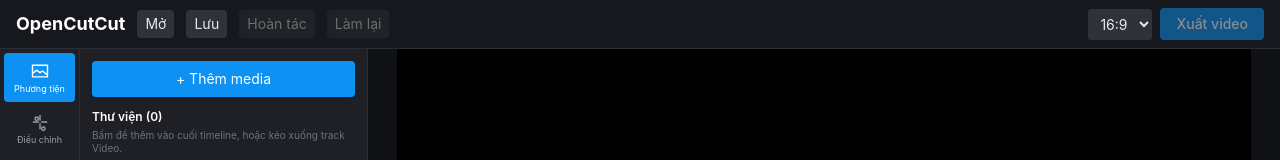
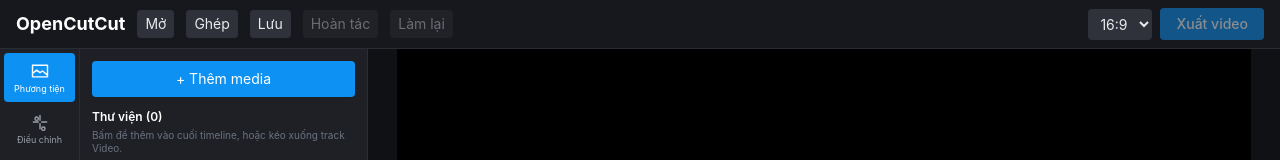
Before and after one commit to HoangThai18/thaipro-craft, a React (Vite) app in the folder apps/opencutcut/desktop/: page / in a window 1280 px wide. Shown: the top 160 px of the page. Built offline with nearby package versions, Linux system fonts and the light colour scheme; the HTML template or start-up script is replaced by a standard one.

Commit message:
OpenCutCut: ghép dự án nối tiếp, sinh id mới cho mục nguồn

```diff
--- a/apps/opencutcut/desktop/src/App.tsx
+++ b/apps/opencutcut/desktop/src/App.tsx
@@ -10,6 +10,7 @@ import {
   estimateBeatGrid,
   fullCrop,
   keyframeTimes,
+  noiDuAn,
   normalizeCrop,
   pack,
   pixelToTime,
@@ -820,6 +821,49 @@ export default function App() {
         path: duongDan,
         data: JSON.stringify(dongBo.current()),
       }).catch(() => {});
+    }
+  };
+
+  /** Nối một dự án khác vào sau dự án hiện tại. */
+  const mergeProjectFile = async () => {
+    try {
+      const picked = await open({
+        title: "Ghép dự án",
+        multiple: false,
+        filters: [{ name: "Dự án OpenCutCut", extensions: ["occut"] }],
+      });
+      if (typeof picked !== "string" || !picked) return;
+      const raw = JSON.parse(await invoke<string>("load_project", { path: picked }));
+      const parsed = raw as Partial<ProjectFile>;
+      const source = parsed.project;
+      if (!source) throw new Error("Tệp không có dự án");
+      const clips = (source.clips ?? []).map(khoiPhucClip);
+      const texts = (source.texts ?? []).map(khoiPhucLopChu);
+      const audios = (source.audios ?? []).map(khoiPhucAm);
+      if (clips.length + texts.length + audios.length === 0) {
+        setExportMsg("Dự án nguồn trống, không có gì để ghép.");
+        return;
+      }
+      const leCh = project.clips.reduce(
+        (max, c) => Math.max(max, c.start + c.duration),
+        0
+      );
+      push({
+        clips: noiDuAn(project.clips, clips),
+        texts: noiDuAn(project.texts, texts.map((t) => ({ ...t, start: t.start + leCh }))),
+        audios: noiDuAn(project.audios, audios.map((a) => ({ ...a, start: a.start + leCh }))),
+      });
+      // Tệp nguồn cũng cung cấp media, đưa vào thư viện cho kéo dùng tiếp.
+      setAssets((hienTai) => {
+        const co = new Set(hienTai.map((a) => a.path));
+        return [...hienTai, ...(parsed.assets ?? []).filter((a) => !co.has(a.path))];
+      });
+      for (const audio of audios) void analyzeAudio(audio.id, audio.path);
+      setExportMsg(
+        `Đã ghép ${clips.length} clip, ${texts.length} lớp chữ, ${audios.length} âm thanh.`
+      );
+    } catch (e: any) {
+      setExportMsg(`Không ghép được dự án: ${e}`);
     }
   };
 
@@ -1574,6 +1618,13 @@ export default function App() {
             title="Mở dự án đã lưu"
           >
             Mở
+          </button>
+          <button
+            className="rounded bg-[#2f323a] px-2 py-1 text-sm hover:bg-[#3a3d45]"
+            onClick={mergeProjectFile}
+            title="Ghép một dự án khác vào cuối dự án này"
+          >
+            Ghép
           </button>
           <button
             className="rounded bg-[#2f323a] px-2 py-1 text-sm hover:bg-[#3a3d45]"
--- a/apps/opencutcut/desktop/src/timeline.ts
+++ b/apps/opencutcut/desktop/src/timeline.ts
@@ -163,6 +163,27 @@ export function insertItem<T extends TrackItem>(items: T[], item: T, cursor: num
   const idx = rest.findIndex((i) => i.start + i.duration > start);
   const insertAt = idx === -1 ? rest.length : idx;
   return pack([...rest.slice(0, insertAt), { ...item, start }, ...rest.slice(insertAt)]);
+}
+
+/**
+ * Nối một dự án khác vào cuối dự án đang có, dịch mọi mục sang sau cho khớp.
+ *
+ * Dùng cho "Ghép nhiều dự án": bản nguồn được đặt nối tiếp, không lẫn vào
+ * dòng thời hiện tại nên vẫn sửa được từng clip như cũ.
+ */
+export function noiDuAn<T extends TrackItem>(
+  hienTai: T[],
+  nguon: T[],
+  taoId: () => string = () => crypto.randomUUID()
+): T[] {
+  if (nguon.length === 0) return hienTai;
+  const lech = hienTai.reduce((max, i) => Math.max(max, i.start + i.duration), 0);
+  // Sinh id mới: id cũ đã nằm trong dự án đích, trùng id làm React báo lỗi
+  // và thao tác chỉnh sửa sẽ nhắm nhầm mục.
+  return [
+    ...hienTai,
+    ...nguon.map((i) => ({ ...i, id: taoId(), start: i.start + lech })),
+  ];
 }
 
 /** Chia một mục tại thời điểm tuyệt đối `at`, trả về id của mảnh mới. */
```
Also changed, not shown: 2 other files (tests, documents, lock files or other folders).
